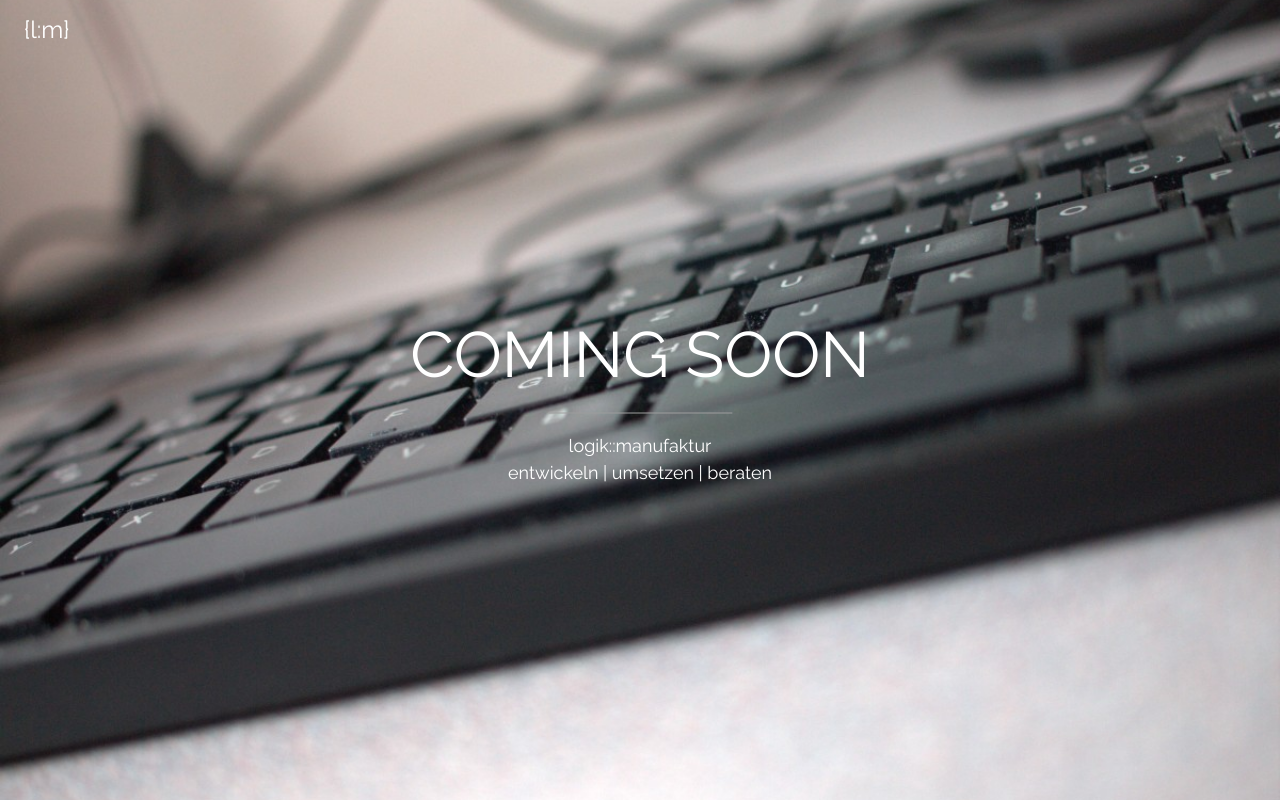
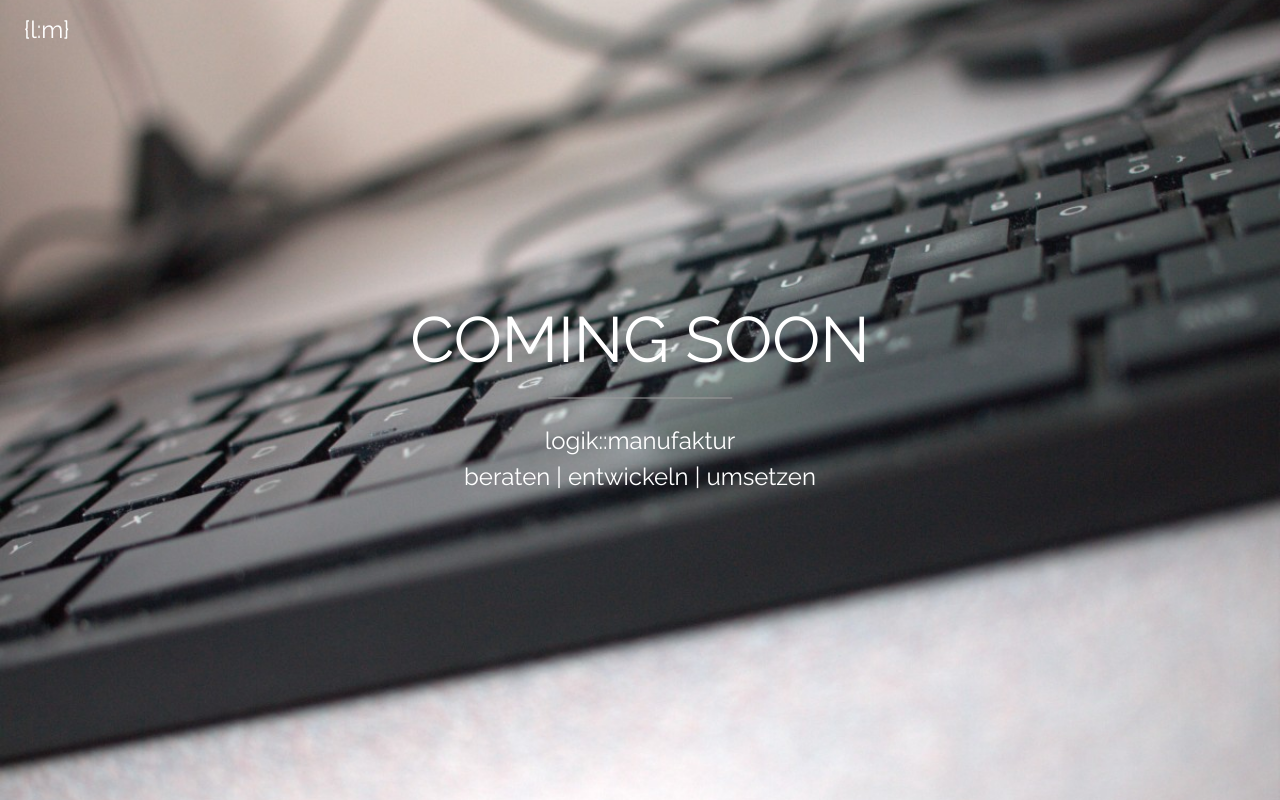
Before and after one commit to handmusikant/handmusikant.github.io, a website: page index.html in a window 1280 px wide. Drawn offline with nearby package versions, Linux system fonts and the light colour scheme.

Commit message:
Update index.html
Updated:

- Claim from "entwickeln | umsetzen | beraten" to "beraten | entwickeln | umsetzen"
- Claim size from CSS-class "w3-large" to "w3-xlarge"

```diff
--- a/index.html
+++ b/index.html
@@ -1,6 +1,6 @@
 <!DOCTYPE html>
 <html>
-<title>logik::manufaktur - entwickeln | umsetzen | beraten</title>
+<title>logik::manufaktur - beraten | entwickeln | umsetzen</title>
 <meta charset="UTF-8">
 <meta name="viewport" content="width=device-width, initial-scale=1">
 <link rel="stylesheet" href="https://www.w3schools.com/w3css/4/w3.css">
@@ -24,7 +24,7 @@ body, html {height: 100%}
   <div class="w3-display-middle">
     <h1 class="w3-jumbo w3-animate-top">COMING SOON</h1>
     <hr class="w3-border-grey" style="margin:auto;width:40%">
-    <p class="w3-large w3-center">logik::manufaktur<br>entwickeln | umsetzen | beraten</p>
+    <p class="w3-xlarge w3-center">logik::manufaktur<br>beraten | entwickeln | umsetzen</p>
   </div>
   <!--<div class="w3-display-bottomleft w3-padding-large">
     Powered by <a href="https://www.w3schools.com/w3css/default.asp" target="_blank">w3.css</a>
```
